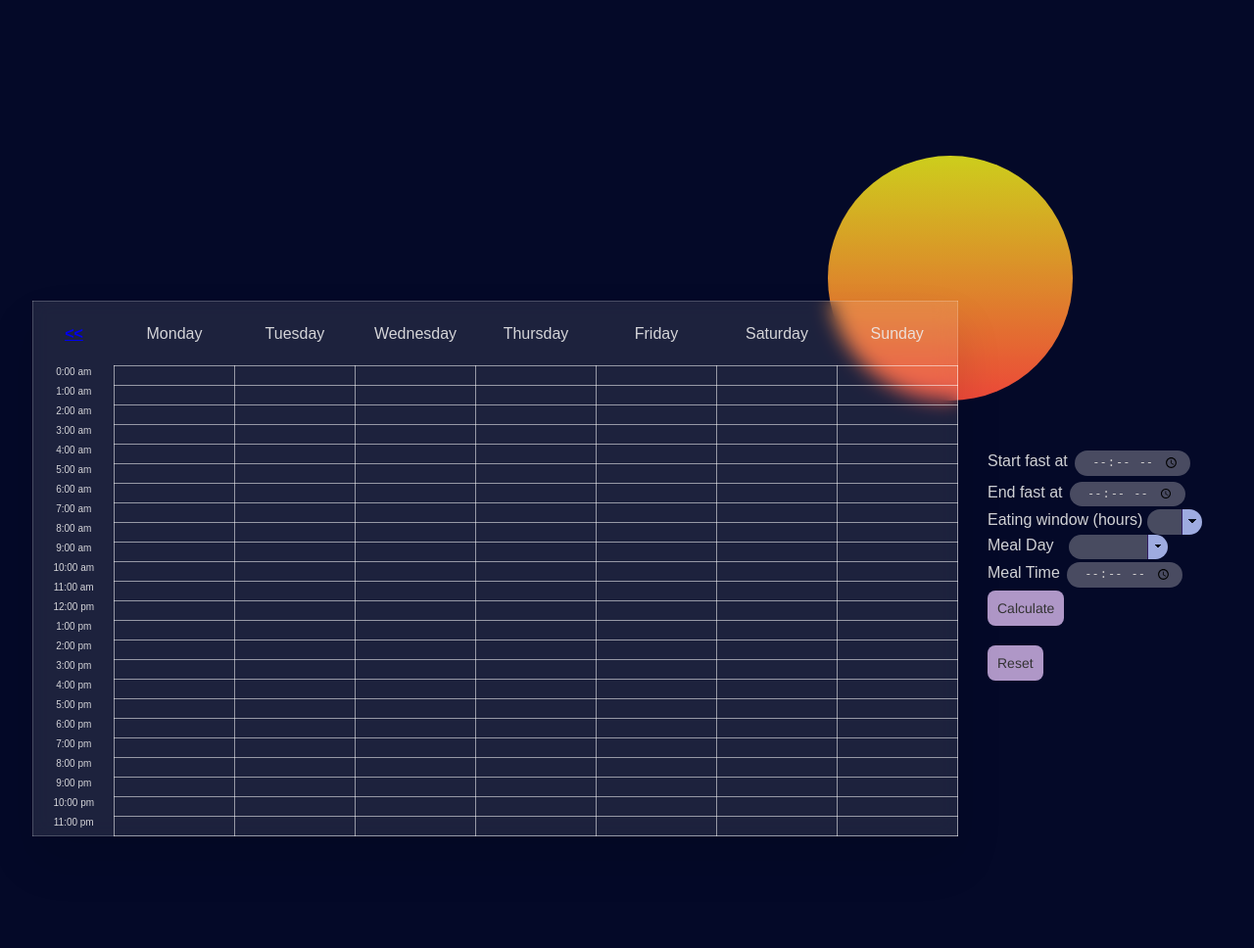
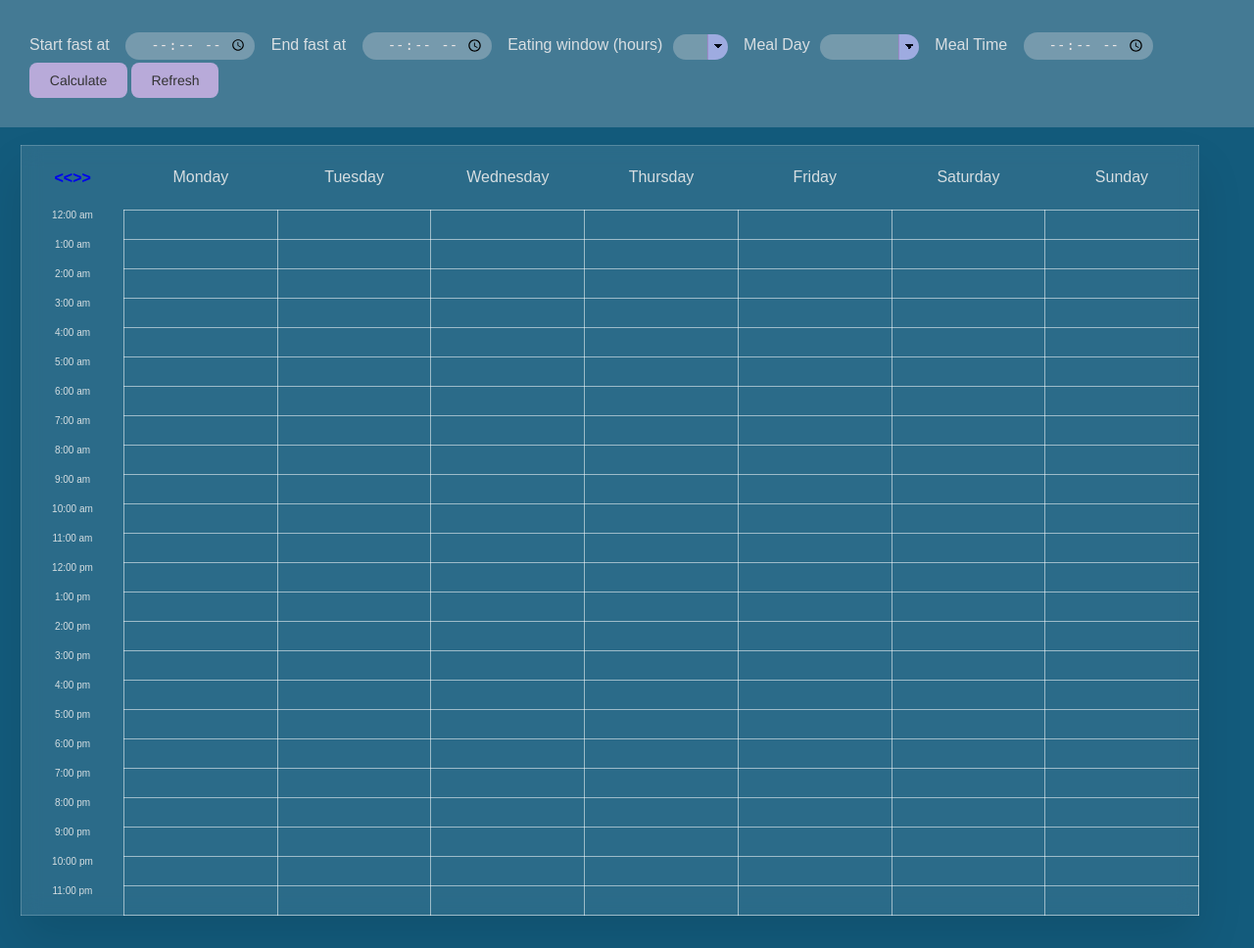
Before and after one commit to onefastcat/Intermittent-Fasting, a Flask app: page / in a window 1280 px wide. Shown: the whole page at 98% size. Run offline with Flask 2, Linux system fonts and the light colour scheme; lists and menus that the app fills with data are empty.

Commit message:
add reset functionality

```diff
--- a/app/routes.py
+++ b/app/routes.py
@@ -15,9 +15,16 @@ def main():
     form = MealTime()
 
     #if reset button was clicked clear this session and
-    if request.args.get('reset_btn') == 'reset':
-        session.clear()
-        return redirect(url_for('main.main'))
+
+    #     if reset is not None:
+    # #     # session.clear()
+    # #     # print('lololololololololol')
+    #         return redirect(url_for('main.main'))
+
+
+
+
+
 
     if form.validate_on_submit():
         if not form.validate_minimumEatingWindow(form):
@@ -42,6 +49,7 @@ def main():
     else:
 
         if('meals' in session):
+
             setFormValues(form)
             return render_template('mealSchedule.html', form=form, fastTimes=session['fastWindow'], meals=session['meals'])
 
@@ -58,7 +66,20 @@ def timeConflict():
 @bp.route('/previous-week')
 def prevWeek():
 
-    prev = True
     form = MealTime()
+    setFormValues(form)
+    return render_template('mealSchedule.html',form=form, fastTimes=session['originalFastWindow'], meals=session['meals'])
 
+@bp.route('/next-week')
+def nextWeek():
+
+    form = MealTime()
+    setFormValues(form)
     return render_template('mealSchedule.html',form=form, fastTimes=session['originalFastWindow'], meals=session['meals'])
+
+
+@bp.route('/clear')
+def reset():
+    session.clear()
+    form = MealTime()
+    return redirect(url_for('main.main'))
--- a/app/static/main.js
+++ b/app/static/main.js
@@ -19,7 +19,11 @@ document.addEventListener('DOMContentLoaded', function() {
         let newRow = document.createElement('tr');
         newRow.classList.add('hour');
 
-        if(i < 10){
+        if(i === 0) {
+            newRow.innerText = `12:00 am`;
+        }
+
+        else if(i < 10){
 
             const inner = newRow.appendChild(document.createElement('div'));
             inner.classList.add('time_column');
@@ -55,7 +59,7 @@ document.addEventListener('DOMContentLoaded', function() {
         tableHead.appendChild(newTitleElement);
         //---------------------figure this out.---------------
 
-        setDayText(newTitleElement, i);
+        setTableHeader(newTitleElement, i);
 
 
     }
@@ -84,6 +88,9 @@ document.addEventListener('DOMContentLoaded', function() {
     x.addEventListener('change', changeDayText);
 
 }, false);
+
+
+
 
 function changeDayText(x) {
     if (x.matches) { // If media query matches
@@ -128,6 +135,9 @@ function mealTimeColor(mealsArr, fast){
     //if fasting is not array it's the originalFastWindow object, which means we are
     //showing previoud week view which doesn't have meals
     if(!Array.isArray(fasting)){
+        // const el = document.getElementById('previous-week');
+        // el.style = 'display: none;'
+
         return;
     }
     console.log("----------------meal  Color---------------------");
@@ -156,42 +166,68 @@ function mealTimeColor(mealsArr, fast){
 
 function fastWindowColor(fast, meals){
 
-    // const fastArr = fast.split(' ');
-    // //check why index 0 gives empty space
-    // const fastStart = fastArr[1];
-    // const fastEnd = fastArr[2];
-    // console.log('hi from js file');
-    //need to convert the r3eceived JSON string into object,
-    //so you use object methods on it
+
     const fastSchedule = JSON.parse(fast);
     const mealsList = JSON.parse(meals);
     console.log("----------------fast  Window  Color---------------------");
-    console.log(fastSchedule);
 
+
+
+    //if Fast schedule is not an array, it is a originalFastWindow
+    // object that contains only startFast and endFast times
 
     if(!Array.isArray(fastSchedule)) {
         let startTime = fastSchedule['startFast'];
         let endTime = fastSchedule['endFast'];
-        const earliestMeal = mealsList.find(meal => meal['dayOfMeal'] === 'Monday')
-        extraFastHours = parseInt(earliestMeal['timeOfMeal']);
+        let sundayFastHoursStart = startTime;
+        let mondayFastHoursEnd = endTime;
+
+       //check if we are on /next-week url
+        if (window.location.href.indexOf("next-week") > -1) {
+            let latestMeal = findLatestMeal(mealsList);
+
+            extraFastHours = latestMeal['timeOfMeal'] - startTime + 1;
+            mondayFastHoursEnd = endTime + extraFastHours;
+            console.log('monday extra hours ' + extraFastHours)
+            console.log(mondayFastHoursEnd)
+        }
+        //
+        else if (window.location.href.indexOf("previous-week") > -1) {
+            let earliestMeal = findEarliestMeal(mealsList);
+
+
+
+            extraFastHours = endTime - parseInt(earliestMeal['timeOfMeal']);
+            //console.log(extraFastHours)
+            sundayFastHoursStart = startTime - extraFastHours;
+
+        }
 
         document.addEventListener('DOMContentLoaded', function() {
-            console.log(fastSchedule)
+           // console.log(fastSchedule)
             for(let i = 0; i < 7; i++) {
                 let day = determineDayFromIndex(i);
                 fastHour = document.getElementsByClassName(day)
 
+                //sets early fastStart
+                if(day === 'Sunday'){
+                    startTime = sundayFastHoursStart;
+                }
+                //sets late fastEnd
+                else if(day === 'Monday'){
+                    endTime = mondayFastHoursEnd;
+                }
+                //resets endTime in case it is not applicable
+                else {
+                    endTime = fastSchedule['endFast'];
+                }
                 for(let j = 0; j < endTime; j++){
                     fastHour[j].classList.add('fast');
                 }
                 for(let k = startTime; k < 24; k++){
                     fastHour[k].classList.add('fast');
+
                 }
-                // if(day === 'Sunday' && i >= endTime - extraFastHours){
-                //     startTime = endTime - extraFastHours;
-
-                // }
-
             }
         });
     }
@@ -204,10 +240,10 @@ function fastWindowColor(fast, meals){
              let day = determineDayFromIndex(i);
              fastHour = document.getElementsByClassName(day)
              //won't need to check if it is array because this loop is reused specifically for this. refactor later
-                if(Array.isArray(fastSchedule)){
-                 startTime = fastSchedule[i]['startFast'];
-                 endTime = fastSchedule[i]['endFast']
-                }
+                console.log(day)
+                startTime = fastSchedule[i]['startFast'];
+                endTime = fastSchedule[i]['endFast']
+
                 for(let j = 0; j < endTime; j++){
                  fastHour[j].classList.add('fast');
 
@@ -222,14 +258,22 @@ function fastWindowColor(fast, meals){
 
 }
 
-function setDayText(element, i){
+function setTableHeader(element, i){
 
 
     if(i === 0){
         element.innerText = '';
         element.classList.remove('day');
         element.classList.add('corner');
-        element.innerHTML = "<a href='http://127.0.0.1:5000/previous-week'><<</a>"
+        if (window.location.href.indexOf("next-week") > -1) {
+
+            element.innerHTML = "<a  id='arrow_back' href='/'><<</a><a id='arrow_forward' href='/next-week'>>></a>"
+        } else if (window.location.href.indexOf("previous-week") > -1) {
+            element.innerHTML = "<a id='arrow_back' href='/previous-week'><<</a><a id='arrow_forward' href='/'>>></a>"
+        } else {
+            element.innerHTML = "<a id='arrow_back' href='/previous-week'><<</a><a id='arrow_forward' href='/next-week'>>></a>"
+        }
+
     }
     else if(i === 1) {
         element.innerText = 'Monday';
@@ -259,7 +303,24 @@ function setDayText(element, i){
         element.innerText = 'Sunday';
         element.id = 'Sunday';
     }
+}
 
 
+function findLatestMeal(mealsList){
+    let latestMeal = mealsList[0];
+    for(let meal of mealsList){
+        if(meal['dayOfMeal'] === 'Sunday' && meal['timeOfMeal'] > latestMeal['timeOfMeal'])
+        latestMeal = meal;
+    }
+    return latestMeal;
+}
 
+function findEarliestMeal(mealsList) {
+    let earliestMeal = mealsList[0];
+    for(let meal of mealsList) {
+        if(meal['dayOfMeal'] === 'Monday' && meal['timeOfMeal'] < earliestMeal['timeOfMeal']){
+            earliestMeal = meal;
+        }
+    }
+    return earliestMeal;
 }
--- a/app/static/mealSchedule.css
+++ b/app/static/mealSchedule.css
@@ -3,9 +3,10 @@
 html, body{
 
     font-family:Arial, Helvetica, sans-serif;
-    background: rgb(4, 9, 40);
+    background: #135b7c;
     margin: 0px;
     padding: 0px;
+    /* height: 100vh; */
     height: 100vh;
     overflow: auto;
 
@@ -21,6 +22,8 @@ html, body{
     display: flex;
     justify-content: center;
     align-items: center;
+    flex-direction: column;
+    height: auto;
 }
 
 
@@ -29,7 +32,7 @@ html, body{
   display: flex;
 }
 
-.container::before {
+/* .container::before {
   content: '';
   position: absolute;
   width: 250px;
@@ -38,7 +41,7 @@ html, body{
   border-radius: 50%;
   transform: translate(330px, -297px);
 
-}
+} */
 
 /* .container::after {
   content: '';
@@ -53,22 +56,51 @@ html, body{
 
 
 form{
-  margin: 10px 20px 20px 0;
+  margin: 30px 20px 20px 0;
   padding-left: 30px;
   position: relative;
+
 }
 
+nav {
+
+  margin-bottom: 100px;
+  display: flex;
+  padding-bottom: 10px;
+
+}
+
+
+
+.sticky {
+  position: fixed;
+  background-color: #57869dbe;
+  top: 0;
+  width: 100%;
+  z-index: 1;
+
+}
+
+a {
+  text-decoration: none;
+}
+
+
 .week_schedule_container{
-  /* width: 100%;
-  margin: 0 auto; */
+   width: 94%;
+  /* margin: 0 auto; */
   /* padding: 1rem; */
+  height: 100px;
+
   border-spacing: 0;
   border-collapse: collapse;
   background: rgba(255, 255, 255, 0.1);
   box-shadow: 0 25px 45px rgba(0,0,0,0.1);
   border: solid 1px rgba(255, 255, 255, 0.2);
   backdrop-filter: blur(10px);
-  z-index: 1;
+  /* z-index: 1; */
+  margin: 4% 35px 50px 0;
+  /* overflow-y:scroll; */
 
 }
 
@@ -77,7 +109,7 @@ form{
 .day{
   /* min-width: 8rem; */
   height: 45px;
-  color: rgb(35, 35, 84);
+
   /* border: solid 1px white; */
   justify-content: center;
   align-items: center;
@@ -104,7 +136,7 @@ form{
   line-height: 20px;
   list-style: none;
   margin: 0;
-  padding: 8px 10px;
+  padding: 8px 20px;
   text-align: center;
   transition: all 200ms;
   vertical-align: baseline;
@@ -122,7 +154,7 @@ form{
 
 #minimumEatingWindow, #dayOfMeal {
   --radius: 2em;
-  --baseFg: #301c60;
+  --baseFg: #9b88c9;
   --baseBg:  rgba(230, 228, 228, 0.3);
   --accentFg: #030a18;
   --accentBg: rgb(158, 171, 224);
@@ -135,13 +167,14 @@ form{
 input{
   border-radius: 15px;
 
-  color: rgb(205, 203, 203);
+  color: rgb(235, 230, 230);
   border: 0;
-  margin: 3px 3px;
-  padding: 3px 10px 4px 17px;
-  font-size: 12px;
+  margin: 3px 12px 3px 12px;
+  padding: 3px 7px 4px 25px;
+  font-size: 14px;
 
   background-color: rgba(230, 228, 228, 0.3);
+  width: 100px;
 
 }
 
@@ -151,7 +184,7 @@ input{
 }
 
 select {
-  font: 400 12px/1.3 sans-serif;
+  font: 400 14px sans-serif;
   -webkit-appearance: none;
   appearance: none;
   color: white;
@@ -169,6 +202,7 @@ select {
   background-size: 1px 100%, 20px 22px, 20px 22px, 20px 100%;
   background-position: right 20px center, right bottom, right bottom, right bottom;
   font-size: 11px;
+  margin: 0 12px 0 6px;
 
 }
 
@@ -181,7 +215,7 @@ select {
 
 .hour{
     font-size: 11px;;
-    height: 20px;
+    height: 30px;
     text-align: center;
     font-size: 10px;
 
@@ -226,17 +260,28 @@ select {
 
   /* Modal Content */
   .modal-content {
-    background-color: #fefefe;
+    background-color: #ff8d50;
     position: relative;
     display: block;
     margin: auto;
     padding: 20px;
     border: 1px solid #888;
     width: 80%;
+    border-radius: 10px;
+    font-size: 15px;
+  }
+
+  #close-button{
+    position: absolute;
+    top: 16px;
+    right: 17px;
+    background-color: #c08585;
+    font-size:larger;
+
   }
 
   .fast{
-    background-color: rgba(177, 8, 61, 0.7);
+    background-color: rgba(250, 57, 4, 0.68);
   }
 
   .meal{
@@ -271,23 +316,33 @@ select {
         max-width: 70px;
         font-size: 15px;
     }
+
+    .week_schedule_container{
+      margin-top: 6%;
+    }
+
   }
 
   @media screen and (max-width: 700px) {
     .day{
         min-width: 40px;
         font-size: 13px;
+
     }
-
+    .week_schedule_container{
+      margin-top: 7%;
+    }
 
   }
 
   @media screen and (max-width: 400px) {
     .day{
         max-width: 25px;
+
     }
 
     .hour{
         font-size: 9px;
     }
+
   }
--- a/app/templates/mealSchedule.html
+++ b/app/templates/mealSchedule.html
@@ -10,62 +10,53 @@
 
 <body>
 
+
+
     <div class="container">
+
+      <nav id="navbar" class = "sticky">
+
+        <div class="form">
+          <form action="" method="post">
+           {{ form.hidden_tag() }}
+
+
+            {{form.fastingHoursStart.label}}
+            {{form.fastingHoursStart() }}
+
+
+            {{form.fastingHoursEnd.label}}
+            {{form.fastingHoursEnd() }}
+
+            {{form.minimumEatingWindow.label}}
+            {{form.minimumEatingWindow() }}
+
+              {{form.dayOfMeal.label}}
+
+              {{ form.dayOfMeal() }}
+
+              {{form.timeOfMeal.label}}
+
+              {{ form.timeOfMeal() }}
+
+              {{ form.submit() }}
+
+             <a href="/clear" type="reset" id='reset' name="reset_btn" value="Refresh">Refresh</a>
+
+          </form>
+
+        </div>
+
+      </nav>
+
+
+
 
         <table class="week_schedule_container">
             <thead class="table_head"></thead>
             <tbody class="table_body"></tbody>
         </table>
 
-        <div class="form">
-          <form action="" method="post">
-            {{ form.hidden_tag() }}
-
-            <div class="form_field">
-              {{form.fastingHoursStart.label}}
-              {{form.fastingHoursStart() }}
-            </div>
-
-            <div class="form_field">
-
-              {{form.fastingHoursEnd.label}}
-              {{form.fastingHoursEnd() }}
-            </div>
-
-            <div class="form_field">
-              {{form.minimumEatingWindow.label}}
-              {{form.minimumEatingWindow() }}
-            </div>
-
-            <div class="form_field">
-              <span class="label">
-                {{form.dayOfMeal.label}}
-              </span>
-              <span id="day_input">
-                {{ form.dayOfMeal() }}
-              </span>
-            </div>
-            <div class="form_field">
-                <span class="label">
-                  {{form.timeOfMeal.label}}
-                </span>
-                {{ form.timeOfMeal() }}
-
-            </div>
-
-              <div class="form_field">
-                {{ form.submit() }}
-              </div>
-
-          </form>
-          <form>
-            <div>
-              <a href="{{ url_for('main.main') }}"><button id="reset" name="reset_btn" value="reset">Reset</button></a>
-            </div>
-          </form>
-
-
-        </div>
 
 
 
```
Also changed, not shown: app/calculate_schedule.py (+99 -78 lines).
